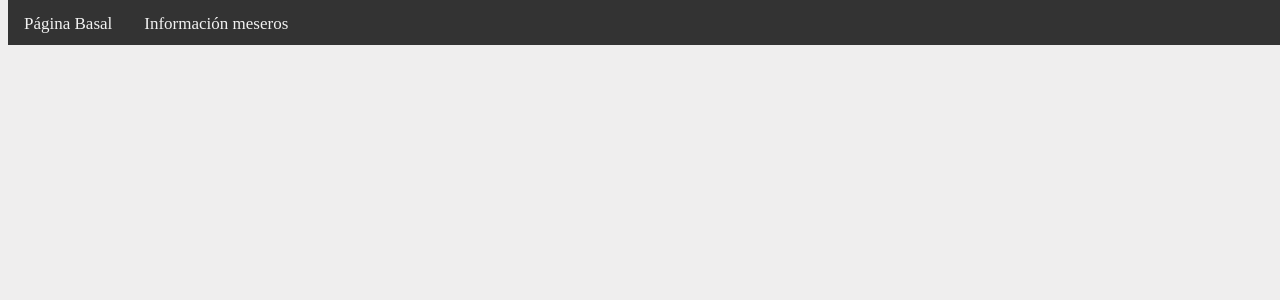
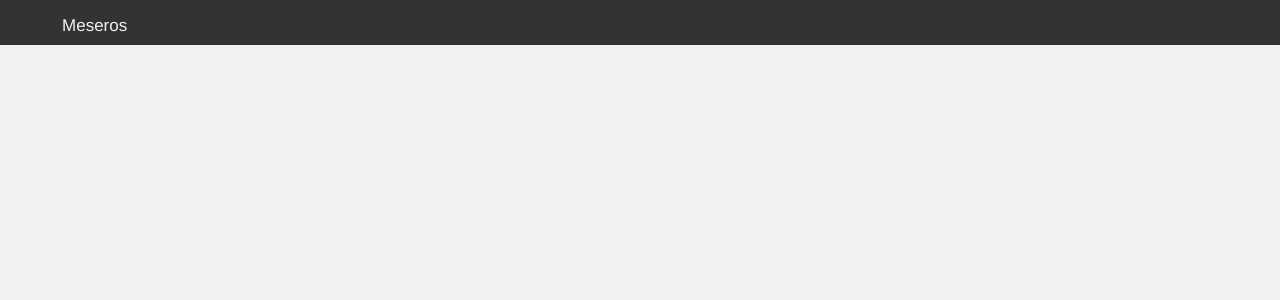
Before and after one commit to Felipehanckes/Proyecto_prueba_Toteat, a Django app: template Prueba_Toteat/templates/inicio.html in a window 1280 px wide. Shown: the top 300 px of the page. Run offline with Django 3.2, Linux system fonts and the light colour scheme; the template is opened without the code that fills it, so the values that code supplies are empty; some libraries are stand-ins or nearby versions.

Commit message:
CSS change

```diff
--- a/Prueba_Toteat/static/css/test.css
+++ b/Prueba_Toteat/static/css/test.css
@@ -24,7 +24,7 @@
 
 .BaseContainer {
     /*background-color: slateblue;*/
-    background-color: rgba(236, 235, 235, 0.822);
+    background-color: #f2f2f2;
     display: flex;
     flex-direction: column;
 }
--- a/Prueba_Toteat/templates/base.html
+++ b/Prueba_Toteat/templates/base.html
@@ -4,14 +4,15 @@
 <head>
     <meta charset="utf-8">
     {% block static %}
+    <link rel="stylesheet" href="https://maxcdn.bootstrapcdn.com/bootstrap/3.3.6/css/bootstrap.min.css">
     <link rel="stylesheet" type="text/css" href="{% static 'css/test.css' %}">
     {% endblock %}
 </head>
 
 {% block navbar %}
 <div class="Navbar">
-    <a href="{% url 'pikadaapp:inicio' %}"> Página Basal</a>
-    <a href="{% url 'pikadaapp:waiters' %}"> Información meseros</a>
+    <i class="glyphicon glyphicon-home"><a href="{% url 'pikadaapp:inicio' %}"></a></i>
+    <a href="{% url 'pikadaapp:waiters' %}"> Meseros</a>
 </div>
 {% endblock %}
 
```
